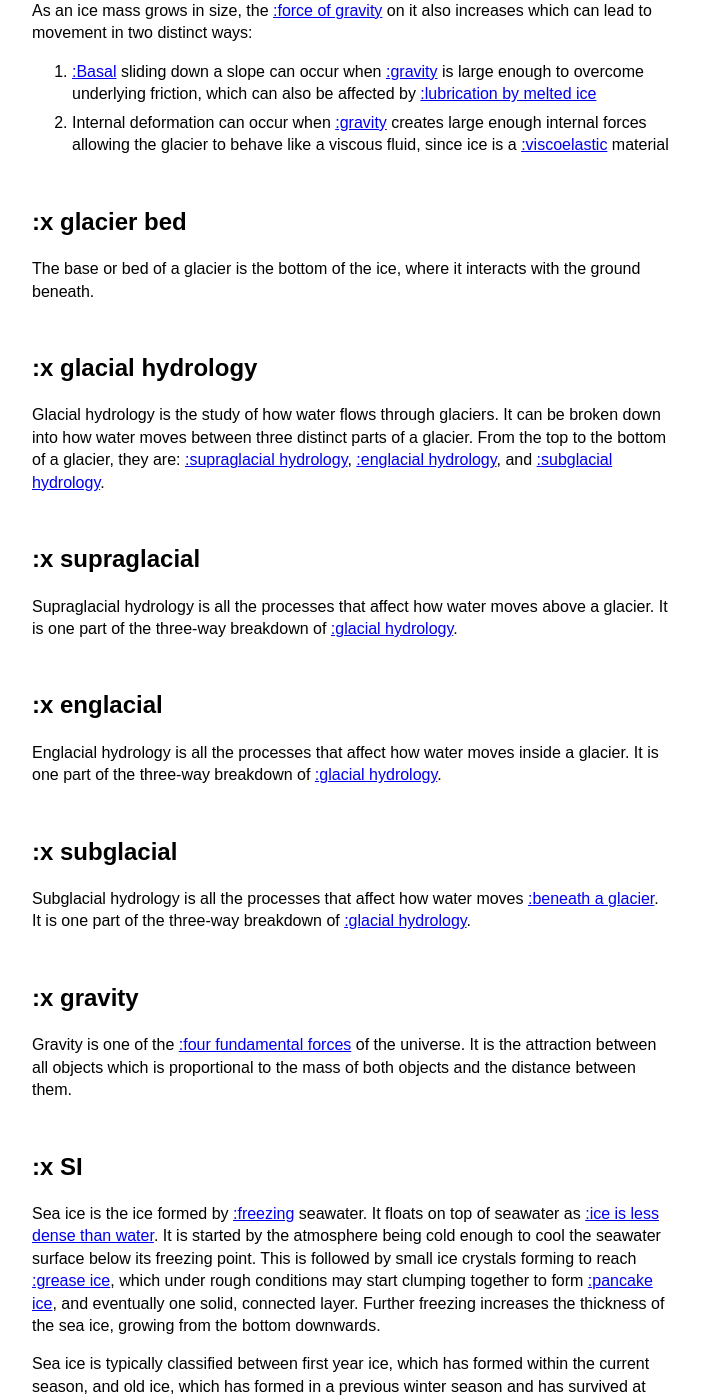
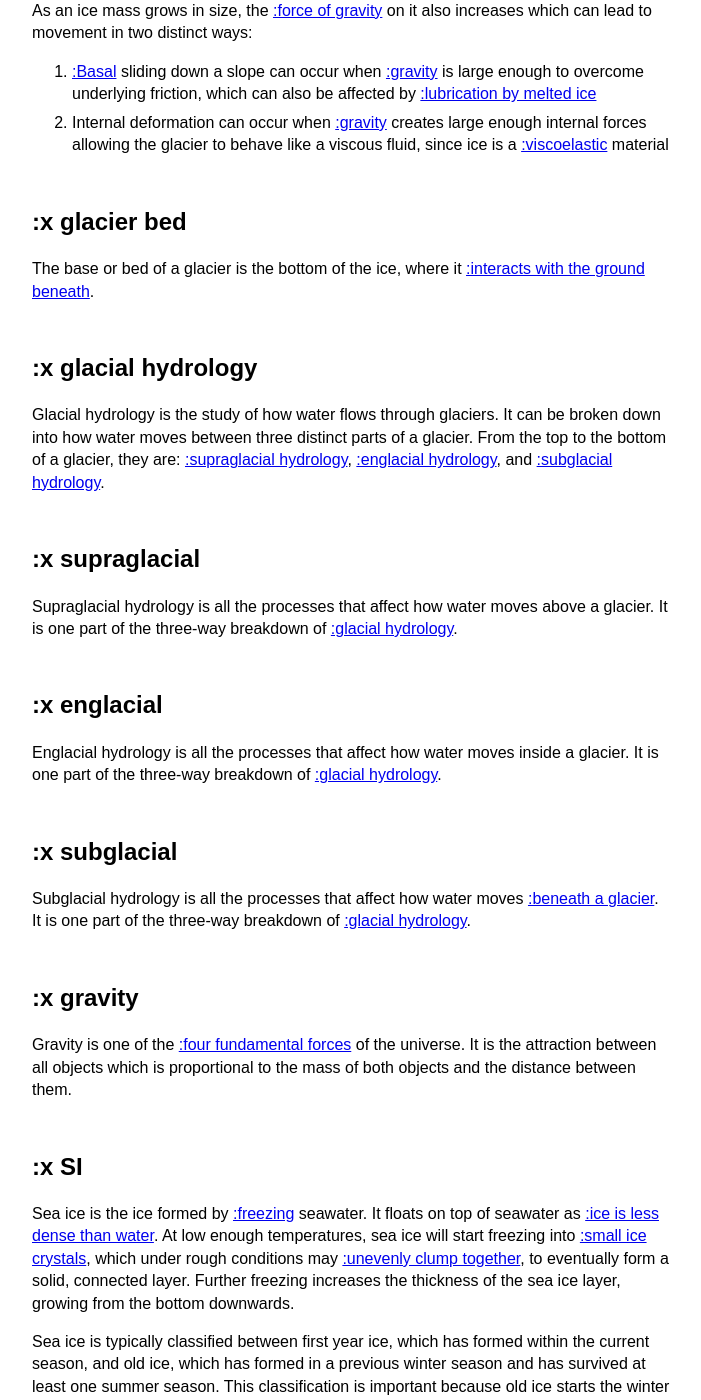
Before and after one commit to CocoaFlame/psychic-waffle, a Jekyll site: the page built from pages/GvSI.md, in a window 1280 px wide and 1400 px high, scrolled down 1582 px. Shown: the whole window, without its empty margins (288-989 px from the left). Built offline with Jekyll 4.4.1, drawn with Linux system fonts in a browser that asks for light colours; some of the changed text lies outside the part shown.

Commit message:
Editing GvSI

```diff
--- a/pages/GvSI.md
+++ b/pages/GvSI.md
@@ -27,7 +27,7 @@ The first condition is one of climate and weather where the ice mass is located.
 Nàłùdäy (Lowell Glacier), 2021
 
 ## :x accumulation
-The combined set of processes that increase the mass of a glacier. This is typically and mainly from snowfall, followed by the slow process of snow being compressed into ice.
+The combined set of processes that increases the mass of a glacier. This is typically mainly from snowfall, followed by the slow process of [:snow being compressed into ice](https://en.wikipedia.org/wiki/Firn).
 
 ## :x ablation
 The combined set of processes that decrease the mass of a glacier. This includes [:melting](#melting) and runoff, calving, and sublimation.
@@ -43,7 +43,7 @@ As an ice mass grows in size, the [:force of gravity](#gravity) on it also incre
 2. Internal deformation can occur when [:gravity](#gravity) creates large enough internal forces allowing the glacier to behave like a viscous fluid, since ice is a [:viscoelastic](https://en.wikipedia.org/wiki/Viscoelasticity) material
 
 ## :x glacier bed
-The base or bed of a glacier is the bottom of the ice, where it interacts with the ground beneath.
+The base or bed of a glacier is the bottom of the ice, where it [:interacts with the ground beneath](https://en.wikipedia.org/wiki/U-shaped_valley).
 
 ## :x glacial hydrology
 Glacial hydrology is the study of how water flows through glaciers. It can be broken down into how water moves between three distinct parts of a glacier. From the top to the bottom of a glacier, they are: [:supraglacial hydrology](#supraglacial), [:englacial hydrology](#englacial), and [:subglacial hydrology](#subglacial).
@@ -63,7 +63,7 @@ Gravity is one of the [:four fundamental forces](https://en.wikipedia.org/wiki/F
 
 
 ## :x SI
-Sea ice is the ice formed by [:freezing](#freezing) seawater. It floats on top of seawater as [:ice is less dense than water](#icedensity). It is started by the atmosphere being cold enough to cool the seawater surface below its freezing point. This is followed by small ice crystals forming to reach [:grease ice](https://en.wikipedia.org/wiki/Grease_ice), which under rough conditions may start clumping together to form [:pancake ice](https://en.wikipedia.org/wiki/Pancake_ice), and eventually one solid, connected layer. Further freezing increases the thickness of the sea ice, growing from the bottom downwards.
+Sea ice is the ice formed by [:freezing](#freezing) seawater. It floats on top of seawater as [:ice is less dense than water](#icedensity). At low enough temperatures, sea ice will start freezing into [:small ice crystals](https://en.wikipedia.org/wiki/Grease_ice), which under rough conditions may [:unevenly clump together]((https://en.wikipedia.org/wiki/Pancake_ice)), to eventually form a solid, connected layer. Further freezing increases the thickness of the sea ice layer, growing from the bottom downwards.
 
 Sea ice is typically classified between first year ice, which has formed within the current season, and old ice, which has formed in a previous winter season and has survived at least one summer season. This classification is important because old ice starts the winter season already formed and has a head start in growth, so can be much thicker than first year ice. The thickness is then directly related to sea ice's [:flexural strength](https://en.wikipedia.org/wiki/Flexural_strength), load bearing capacity, and impact on offshore structures.
 
```
Also changed, not shown: other parts of pages/GvSI.md (+1 -1 lines).
